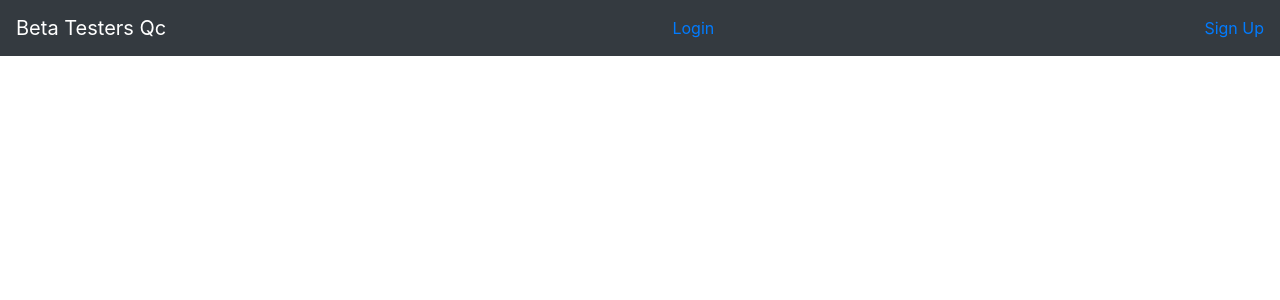
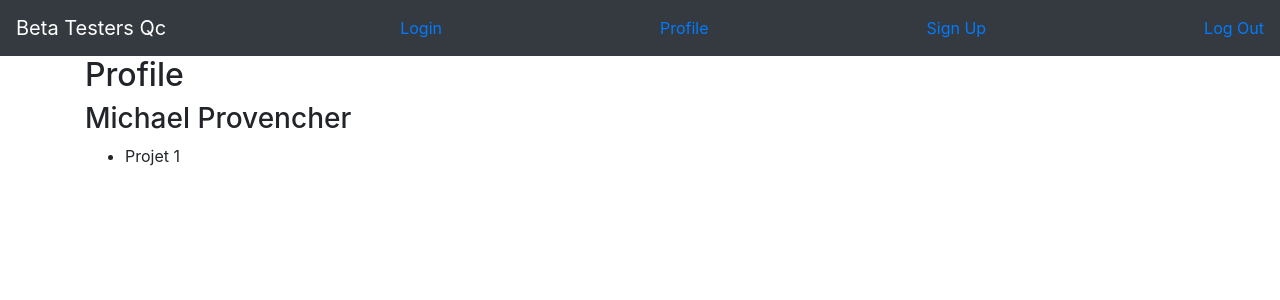
Before and after one commit to jangopro/beta-testers-qc-frontend, a React (Create React App) app: page /profile in a window 1280 px wide. Shown: the top 300 px of the page. Built offline with nearby package versions, Linux system fonts and the light colour scheme.

Commit message:
add Profile and change a tag to Link

```diff
--- a/src/components/Header.tsx
+++ b/src/components/Header.tsx
@@ -1,15 +1,18 @@
 import React, { Component } from "react";
+import { Link } from "react-router-dom";
 
 export default class Header extends Component {
   render() {
     return (
       <React.Fragment>
         <nav className="navbar navbar-dark bg-dark">
-          <a className="navbar-brand" href="/">
+          <Link className="navbar-brand" to="/">
             Beta Testers Qc
-          </a>
-          <a href="/login">Login</a>
-          <a href="/signup">Sign Up</a>
+          </Link>
+          <Link to="/login">Login</Link>
+          <Link to="/profile">Profile</Link>
+          <Link to="/signup">Sign Up</Link>
+          <Link to="/logout">Log Out</Link>
         </nav>
       </React.Fragment>
     );
--- a/src/components/Page.tsx
+++ b/src/components/Page.tsx
@@ -1,26 +1,28 @@
 import React, { Component } from "react";
 import Header from "./Header";
 import { BrowserRouter, Switch, Route } from "react-router-dom";
-import ProjectList from "./ProjectList.jsx";
+import { ProjectList } from "./ProjectList.jsx";
 import { ProjectDetails } from "./ProjectDetails";
 import Login from "./Login";
 import SignUp from "./SignUp";
+import Profile from "./Profile";
 
 export default class Page extends Component {
   render() {
     return (
       <React.Fragment>
-        <Header />
-        <div className="container">
-          <BrowserRouter>
+        <BrowserRouter>
+          <Header />
+          <div className="container">
             <Switch>
               <Route exact path="/" component={ProjectList} />
               <Route path="/projectDetail" component={ProjectDetails} />
               <Route path="/login" component={Login} />
               <Route path="/signup" component={SignUp} />
+              <Route path="/profile" component={Profile} />
             </Switch>
-          </BrowserRouter>
-        </div>
+          </div>
+        </BrowserRouter>
       </React.Fragment>
     );
   }
--- /dev/null
+++ b/src/components/Profile.tsx
@@ -0,0 +1,15 @@
+import React, { Component } from "react";
+
+export default class Profile extends Component {
+  render() {
+    return (
+      <React.Fragment>
+        <h2>Profile</h2>
+        <h3>Michael Provencher</h3>
+        <ul>
+          <li>Projet 1</li>
+        </ul>
+      </React.Fragment>
+    );
+  }
+}
```
Also changed, not shown: 1 other file (tests, documents, lock files or other folders).
